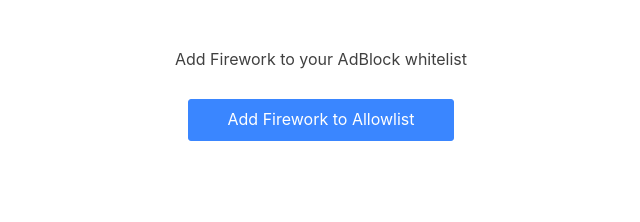
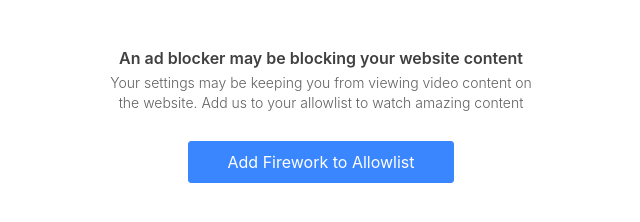
Before and after one commit to fw-tv/allowlist, a plain HTML site: page index.html in a window 1280 px wide. Shown: the whole page, without its empty margins (319-959 px from the left). Drawn offline with Linux system fonts and the light colour scheme.

Commit message:
Content v2: still need work

```diff
--- a/index.html
+++ b/index.html
@@ -7,8 +7,11 @@
 </head>
 <body>
   <div class="content">
-    <div class="subText body3">
-      Add Firework to your AdBlock whitelist
+    <div class="headerText">
+      An ad blocker may be blocking your website content
+    </div>
+    <div class="subText">
+      Your settings may be keeping you from viewing video content on the website. Add us to your allowlist to watch amazing content
     </div>
     <a
       class="button title1"
--- a/style.css
+++ b/style.css
@@ -25,7 +25,7 @@
 .content {
   margin: 0px auto;
   padding: 0px 10px;
-  max-width: 370px;
+  max-width: 430px;
   text-align: center;
 }
 
@@ -37,11 +37,17 @@
 .headerText {
   color: #404040;
   margin-top: 5px;
+  font-size: 16px;
+  font-weight: 600;
+  line-height: 20px;
 }
 
 .subText {
-  color: #404040;
+  color: #616161;
   margin: 5px auto 28px;
+  font-size: 14px;
+  font-weight: 300;
+  line-height: 20px;
 }
 
 .button {
@@ -70,7 +76,7 @@
 }
 
 .button:focus {
-  background-color: #aa420b; /* main700 */
+  background-color: #63a4ff; /* main700 */
 }
 
 .disabled {
```
